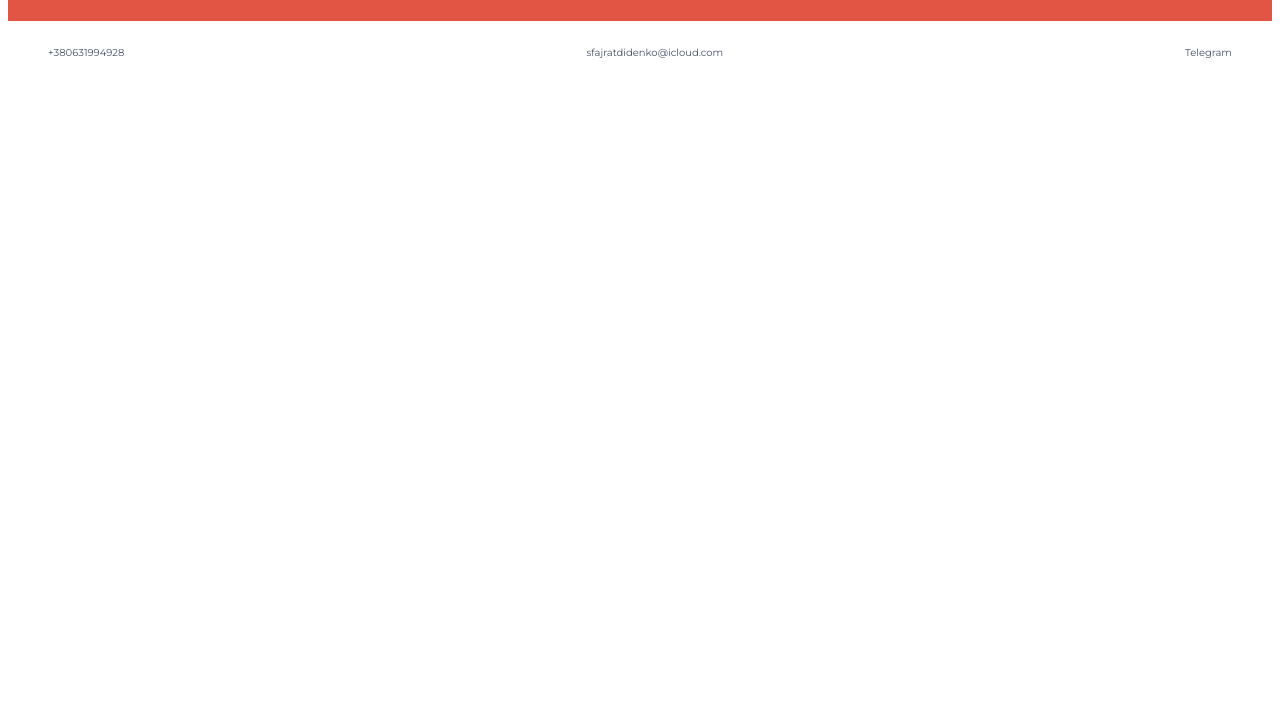
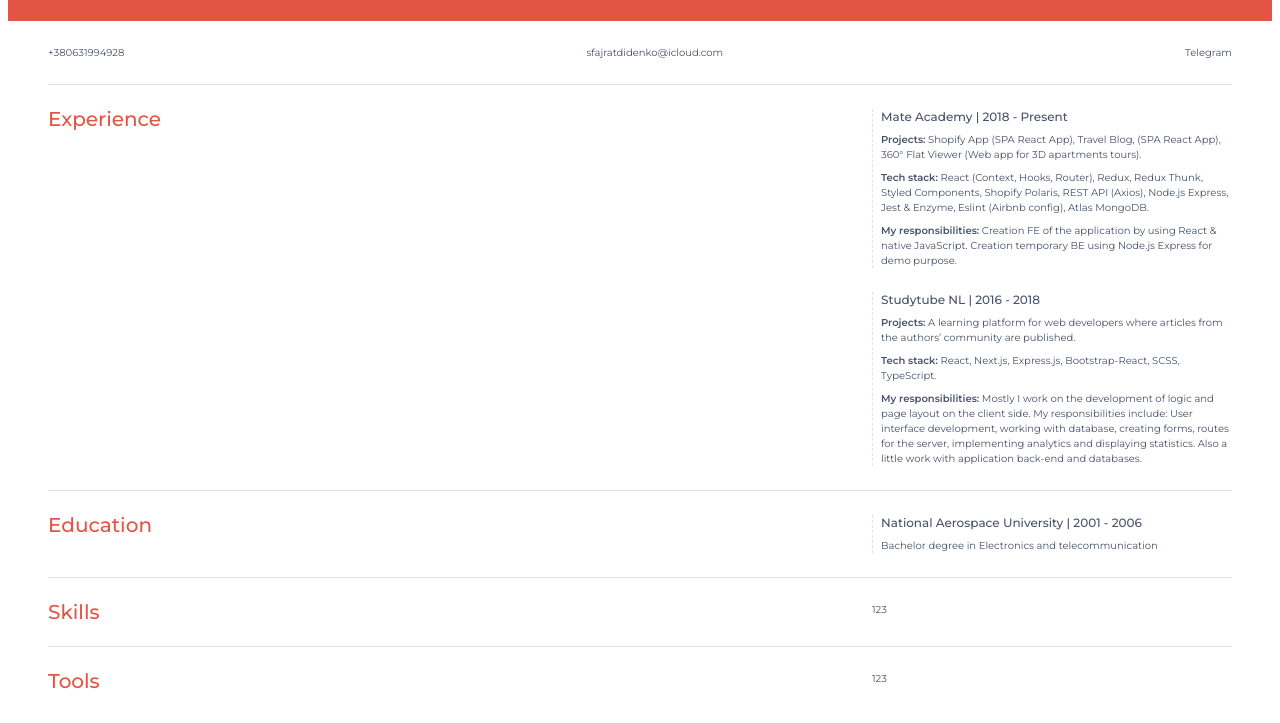
Before and after one commit to DidenkoAK/projects, a plain HTML site: page index.html in a window 1280 px wide. Shown: the part 157-880 px from the top of the page. Before the commit the page ends 800 px from the top, so only its background shows below. Drawn offline with Linux system fonts and the light colour scheme.

Commit message:
1-11 video

```diff
--- a/index.html
+++ b/index.html
@@ -26,6 +26,81 @@
       <a class="contacts__link" href="mailto:sfajratdidenko@icloud.com">sfajratdidenko@icloud.com</a>
       <a class="contacts__link" href="https://t.me/AndrewDK">Telegram</a>
     </section>
+
+    <section class="info">
+      <h2 class="info__title">Experience</h2>
+      <div class="info__content">
+
+        <article class="job">
+          <h3 class="job__title">Mate academy | 2018 - Present</h3>
+
+          <p class="job__description">
+            <strong>Projects:</strong>
+            Shopify App (SPA React App), Travel Blog, (SPA React App), 360° Flat Viewer (Web app for 3D apartments tours).
+          </p>
+
+          <p class="job__description">
+            <strong>Tech stack:</strong>
+            React (Context, Hooks, Router), Redux, Redux Thunk, Styled Components, Shopify Polaris, REST API (Axios), Node.js Express, Jest & Enzyme, Eslint (Airbnb config), Atlas MongoDB.
+          </p>
+
+          <p class="job__description">
+            <strong>My responsibilities:</strong>
+            Creation FE of the application by using React & native JavaScript. Creation temporary BE using Node.js Express for demo purpose.
+          </p>
+        </article>
+
+        <article class="job">
+          <h3 class="job__title">Studytube NL | 2016 - 2018</h3>
+
+          <p class="job__description">
+            <strong>Projects:</strong>
+            A learning platform for web developers where articles from the authors’ community are published.
+          </p>
+
+          <p class="job__description">
+            <strong>Tech stack:</strong>
+            React, Next.js, Express.js, Bootstrap-React, SCSS, TypeScript.
+          </p>
+
+          <p class="job__description">
+            <strong>My responsibilities:</strong>
+            Mostly I work on the development of logic and page layout on the client side. My responsibilities include: User interface development, working with database, creating forms, routes for the server, implementing analytics and displaying statistics. Also a little work with application back-end and databases.
+          </p>
+        </article>
+
+      </div>
+    </section>
+
+    <section class="info">
+      <h2 class="info__title">Education</h2>
+      <div class="info__content">
+
+        <article class="study">
+          <h3 class="study__title">National Aerospace University | 2001 - 2006</h3>
+
+          <p class="study__description">
+            Bachelor degree in Electronics and telecommunication
+          </p>
+
+        </article>
+
+      </div>
+    </section>
+
+    <section class="info">
+      <h2 class="info__title">Skills</h2>
+      <div class="info__content">
+        123
+      </div>
+    </section>
+
+    <section class="info">
+      <h2 class="info__title">Tools</h2>
+      <div class="info__content">
+        123
+      </div>
+    </section>
   </main>
 </body>
 </html>
--- a/style.css
+++ b/style.css
@@ -4,7 +4,13 @@ body {
   font-weight: normal;
   font-size: 10px;
   line-height: 150%;
+  color: #485268;
 }
+
+strong {
+  font-weight: 500px;
+}
+
 /* #region about */
 .about {
   background-color: #E25544;
@@ -41,7 +47,7 @@ body {
 .main {
   padding: 0 40px;
 }
-
+/* #region contact */
 .contacts {
   display: flex;
   justify-content: space-between;
@@ -52,3 +58,75 @@ body {
   color: #485268;
   text-decoration: none;
 }
+/* #endregion */
+
+/* #region info */
+.info {
+  border-top: 1px solid #DEE2ED;
+  padding: 24px 0;
+  display: flex;
+  justify-content: space-between;
+}
+
+.info__title {
+  margin: 0;
+  color: #E25544;
+  font-size: 20px;
+  font-weight: 500;
+  line-height: 100%;
+}
+
+.info__content {
+  width: 360px;
+}
+/* #endregion */
+
+/* #region job */
+.job {
+  margin-top: 24px;
+  border-left: 1px dashed #DEE2ED;
+  padding-left: 8px;
+}
+
+.job:first-child {
+  margin-top: 0;
+}
+
+.job__title {
+  margin: 0;
+  font-size: 12px;
+  font-weight: 500;
+  line-height: 15px;
+  text-transform: capitalize;
+}
+
+.job__description {
+  margin: 0;
+  margin-top: 8px;
+}
+/* #endregion */
+
+/* #region study */
+.study {
+  margin-top: 24px;
+  border-left: 1px dashed #DEE2ED;
+  padding-left: 8px;
+}
+
+.study:first-child {
+  margin-top: 0;
+}
+
+.study__title {
+  margin: 0;
+  font-size: 12px;
+  font-weight: 500;
+  line-height: 15px;
+  text-transform: capitalize;
+}
+
+.study__description {
+  margin: 0;
+  margin-top: 8px;
+}
+/* #endregion */
```
